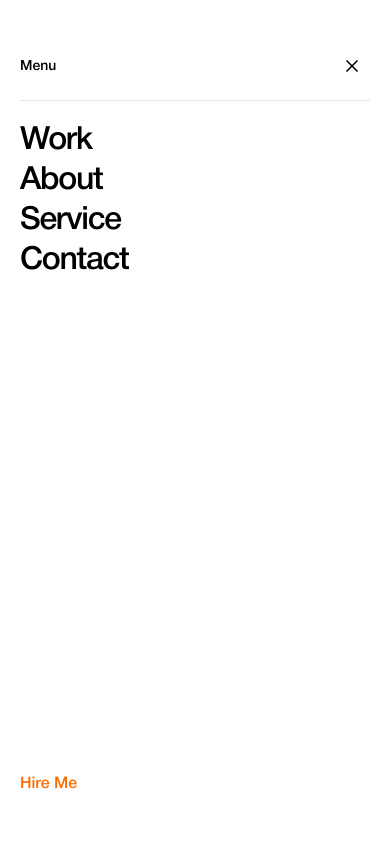
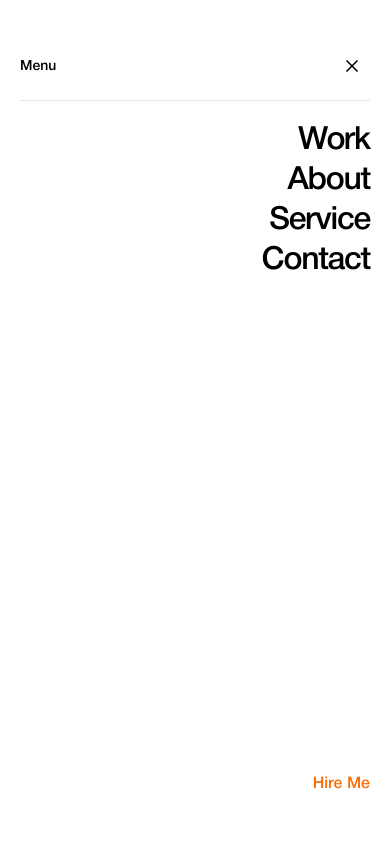
Before and after one commit to nikhilkumar202002/nikhil-my-portfolio, a Next.js app: page / in a window 390 px wide. Both pictures are taken after a click on the button "Toggle navigation menu". Shown: the top 844 px of the page. Built offline with nearby package versions, Linux system fonts and the light colour scheme.

Commit message:
Update Navbar layout for improved alignment and text positioning

```diff
--- a/app/component/layout/Navbar.tsx
+++ b/app/component/layout/Navbar.tsx
@@ -112,8 +112,8 @@ const Navbar = () => {
             </button>
           </div>
 
-          <div className="flex flex-1 flex-col justify-between py-6">
-            <div className="flex flex-col gap-2">
+          <div className="flex flex-1 flex-col items-end justify-between py-6">
+            <div className="flex flex-col items-end gap-2 text-right">
               {navItems.map((item) => (
                 <Link
                   key={item.label}
```
